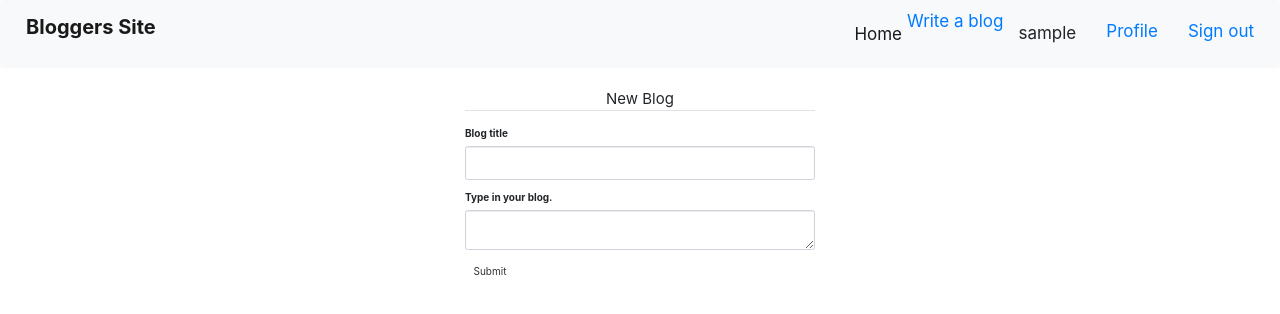
After one commit to WaruiAlfred/bloggers-site, a Flask app: page /newblog in a window 1280 px wide. The commit adds this page. Shown: the top 314 px of the page. Run offline with Flask 2, Linux system fonts and the light colour scheme; the visitor is signed in with stand-in values (Sample User, id 1); data comes from the database, SQL or seed files in the repository; some libraries are stand-ins or nearby versions.

Commit message:
modified profile templates and created new ones for blogs

```diff
--- /dev/null
+++ b/app/templates/base.html
@@ -0,0 +1,14 @@
+{% extends 'bootstrap/base.html' %}
+
+<!--Styles section-->
+{% block styles %}
+  {{ super()}}
+    <link rel="stylesheet" href="https://maxcdn.bootstrapcdn.com/bootstrap/4.0.0/css/bootstrap.min.css" integrity="sha384-Gn5384xqQ1aoWXA+058RXPxPg6fy4IWvTNh0E263XmFcJlSAwiGgFAW/dAiS6JXm" crossorigin="anonymous">
+    <link rel="stylesheet" href="https://cdnjs.cloudflare.com/ajax/libs/font-awesome/5.11.2/css/all.min.css">
+    <link rel="stylesheet" href="{{url_for('static',filename='css/styles.css')}}">
+{% endblock %}
+
+<!--Navbar block-->
+{% block navbar%}
+ {% include 'navbar.html' %}
+{% endblock %}
--- /dev/null
+++ b/app/templates/email/welcome_user.txt
@@ -0,0 +1,3 @@
+Hello {{user.username}}
+Welcome to Impression in 60 seconds
+You are officially a signed up user of our application. You can enjoy the privileges of submitting a pitch and commenting on others'.
--- /dev/null
+++ b/app/templates/navbar.html
@@ -0,0 +1,27 @@
+<nav class="navbar navbar-expand-lg navbar-light bg-light" style="mb-0">
+  <a class="navbar-brand" href="#" style="font-size:20px;font-weight:bold;">Bloggers Site </a>
+  <button class="navbar-toggler" type="button" data-toggle="collapse" data-target="#navbarSupportedContent" aria-controls="navbarSupportedContent" aria-expanded="false" aria-label="Toggle navigation">
+    <span class="navbar-toggler-icon"></span>
+  </button>
+
+  <div class="collapse navbar-collapse" id="navbarSupportedContent" style="font-size:17px;">
+    <ul class="navbar-nav ml-auto">
+      <li class="nav-item active">
+        <a class="nav-link" href="/">Home <span class="sr-only">(current)</span></a>
+      </li>
+      <li><a href="{{url_for('main.new_blog')}}">Write a blog</a></li>
+    </ul>
+    <!--Displaying username after authentication-->
+    <ul class="nav navbar-nav navbar-right">
+      {% if current_user.is_authenticated %}
+      <li style="padding:15px;">{{current_user.username}}</li>
+      <li><a href="{{url_for('main.profile',uname=current_user.username)}}">Profile</a></li>
+      <li><a href="{{url_for('auth.logout')}}">Sign out</a></li>
+      {% else %}
+      <li><a href="{{url_for('auth.login')}}">Sign in</a></li>
+      {%endif%}
+
+    </ul>
+
+  </div>
+</nav>
--- /dev/null
+++ b/app/templates/new_blog.html
@@ -0,0 +1,15 @@
+{% extends 'base.html' %}
+{% import 'bootstrap/wtf.html' as wtf %}
+
+{% block content %}
+  <div class="container">
+    <div class="row">
+      <div class="col-md-4"></div>
+      <div class="col-md-4">
+        <legend class="border-bottom mb-4 text-center">{{legend}}</legend>
+        {{ wtf.quick_form(form) }}
+      </div>
+      <div class="col-md-4"></div>
+    </div>
+  </div>
+{% endblock %}
--- a/app/templates/profile/profile.html
+++ b/app/templates/profile/profile.html
@@ -45,10 +45,10 @@
       {%for blog in blogs %}
         <div class="card-title d-flex justify-content-between">
           <h3><b>{{blog.title}}</b></h3>
-          <div><span class="badge rounded-pill bg-success">Update</span>&nbsp;<a href="{{url_for('main.delete_blog',id=blog.id)}}"><span class="badge rounded-pill bg-danger">Delete</span></a></div>
+          <div><a href="{{url_for('main.update_blog',id=blog.id)}}"><span class="badge rounded-pill bg-success">Update</span></a>&nbsp;<a href="{{url_for('main.delete_blog',id=blog.id)}}"><span class="badge rounded-pill bg-danger">Delete</span></a></div>
         </div>
         <p>{{blog.blog}}</p>
-        <p class="card-footer" style="font-size:12px;">Submitted on:{{blog.submitted}}</p>
+        <p class="card-footer" style="font-size:12px;">Submitted on:{{blog.submitted.strftime('%d-%m-%Y')}}</p>
         <hr>
       {%endfor%}
     </div>
```
Also changed, not shown: app/templates/comments.html (added, +35 -0 lines), app/templates/error404.html (added, +7 -0 lines), app/templates/index.html (added, +36 -0 lines), app/templates/email/welcome_user.html (added).
